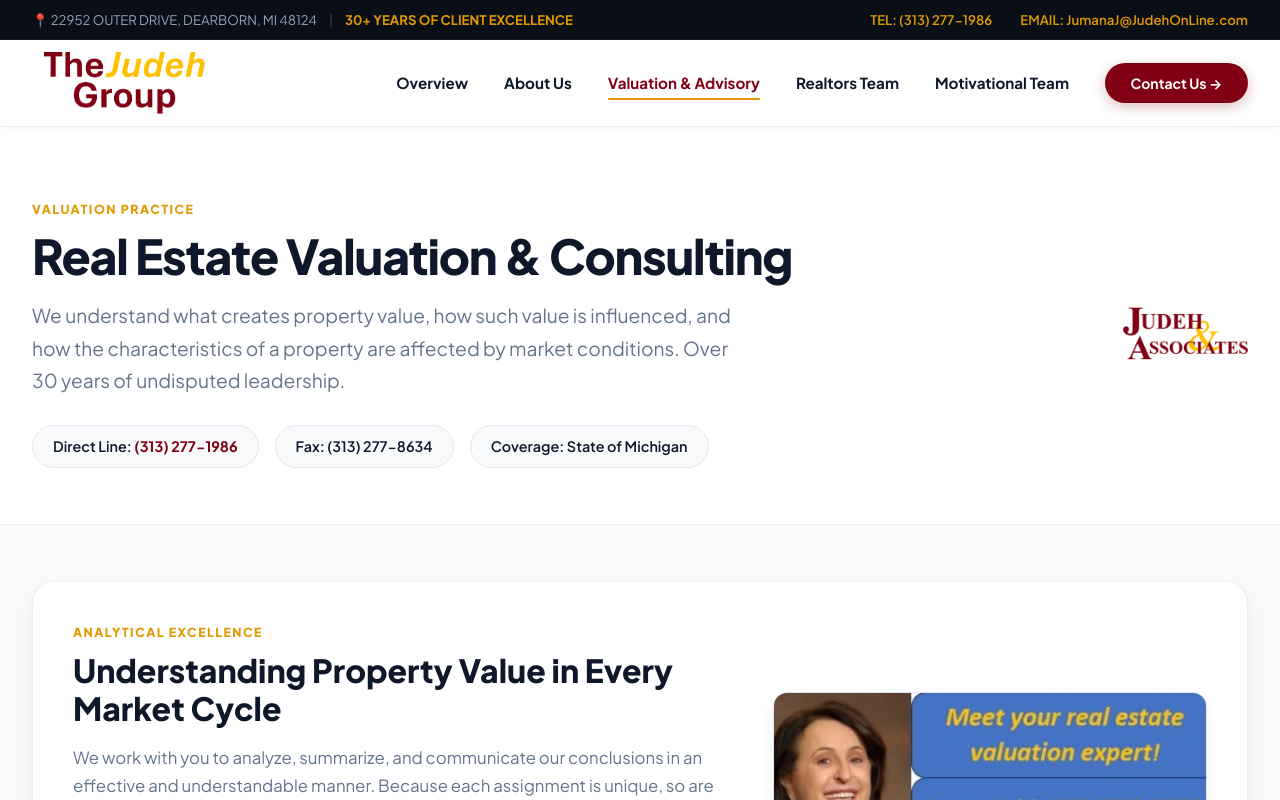
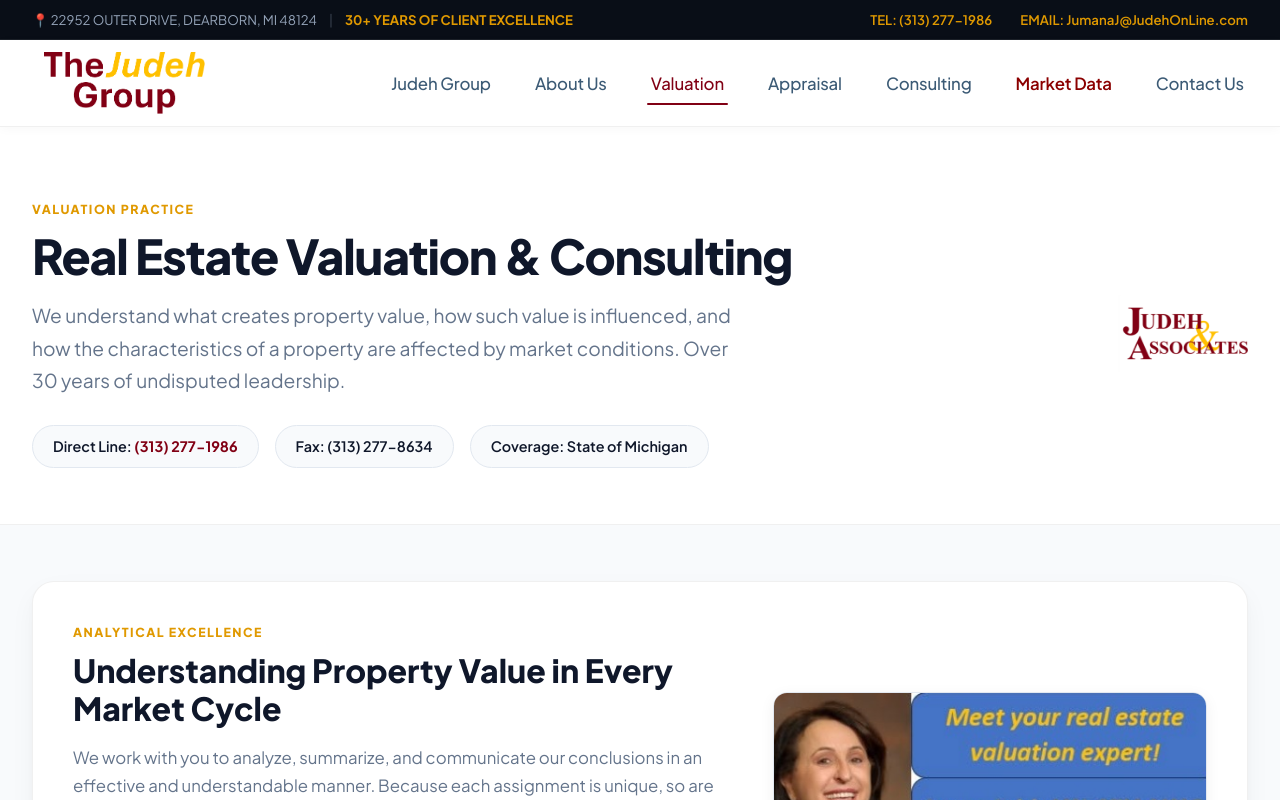
Before and after one commit to syedsujafali/judeh, a Next.js app: page /valuation in a window 1280 px wide. Shown: the top 800 px of the page. Built offline with nearby package versions, Linux system fonts and the light colour scheme.

Commit message:
feat(nav): update header navigation to match exact requested items and layout with About Us following Judeh Group

```diff
--- a/src/app/globals.css
+++ b/src/app/globals.css
@@ -143,17 +143,28 @@
 }
 
 .bento-nav-link {
-  font-size: 0.95rem;
-  font-weight: 700;
-  color: var(--bento-text-main);
+  font-size: 1.05rem;
+  font-weight: 500;
+  color: #3b5a75;
   transition: var(--transition);
   position: relative;
-  padding: 0.5rem 0;
+  padding: 0.5rem 0.25rem;
+  display: inline-block;
+  letter-spacing: -0.01em;
 }
 
 .bento-nav-link:hover,
 .bento-nav-link.active {
   color: var(--bento-crimson);
+}
+
+.bento-nav-link.bento-nav-highlight {
+  color: #8b0000;
+  font-weight: 600;
+}
+
+.bento-nav-link.bento-nav-highlight:hover {
+  color: var(--bento-gold);
 }
 
 .bento-nav-link.active::after {
@@ -163,7 +174,7 @@
   left: 0;
   right: 0;
   height: 2.5px;
-  background: var(--bento-gold);
+  background: var(--bento-crimson);
   border-radius: 2px;
 }
 
--- a/src/app/valuation/page.js
+++ b/src/app/valuation/page.js
@@ -105,7 +105,7 @@
       <div className="container" style={{ padding: '3.5rem 2rem 5rem' }}>
 
         {/* Core Value Proposition Bento Card with Leader Badge */}
-        <div className="bento-card" style={{ marginBottom: '3.5rem', background: '#ffffff' }}>
+        <div className="bento-card" id="appraisal" style={{ marginBottom: '3.5rem', background: '#ffffff' }}>
           <div style={{ display: 'grid', gridTemplateColumns: '1.2fr 0.8fr', gap: '3rem', alignItems: 'center' }}>
             <div>
               <span className="bento-badge-tag">Analytical Excellence</span>
@@ -135,7 +135,7 @@
         </div>
 
         {/* Real Estate Market Intelligence Section (From Facebook CoStar Analysis) */}
-        <div style={{ marginBottom: '4rem' }}>
+        <div id="market-data" style={{ marginBottom: '4rem', scrollMarginTop: '110px' }}>
           <div style={{ textAlign: 'center', maxWidth: '750px', margin: '0 auto 2.5rem' }}>
             <span className="bento-badge-tag">Market Analytics</span>
             <h2 className="bento-title-large">Following Market Trends &amp; Transaction Volumes</h2>
@@ -202,7 +202,7 @@
         </div>
 
         {/* Specialized Legal & Damage Services - Bento 2 Columns */}
-        <div style={{ marginBottom: '4rem' }}>
+        <div id="consulting" style={{ marginBottom: '4rem', scrollMarginTop: '110px' }}>
           <div style={{ textAlign: 'center', maxWidth: '750px', margin: '0 auto 2.5rem' }}>
             <span className="bento-badge-tag">Forensic Appraisal Services</span>
             <h2 className="bento-title-large">Specialized Legal &amp; Damage Valuations</h2>
--- a/src/components/Header.js
+++ b/src/components/Header.js
@@ -10,11 +10,13 @@
   const pathname = usePathname();
 
   const navLinks = [
-    { label: 'Overview', href: '/' },
+    { label: 'Judeh Group', href: '/' },
     { label: 'About Us', href: '/about' },
-    { label: 'Valuation & Advisory', href: '/valuation' },
-    { label: 'Realtors Team', href: '/realtors' },
-    { label: 'Motivational Team', href: '/motivational' },
+    { label: 'Valuation', href: '/valuation' },
+    { label: 'Appraisal', href: '/valuation#appraisal' },
+    { label: 'Consulting', href: '/valuation#consulting' },
+    { label: 'Market Data', href: '/valuation#market-data', highlight: true },
+    { label: 'Contact Us', href: '/#contact-section' },
   ];
 
   return (
@@ -62,10 +64,10 @@
               {navLinks.map((link) => {
                 const isActive = pathname === link.href;
                 return (
-                  <li key={link.href}>
+                  <li key={link.label}>
                     <Link
                       href={link.href}
-                      className={`bento-nav-link ${isActive ? 'active' : ''}`}
+                      className={`bento-nav-link ${isActive ? 'active' : ''} ${link.highlight ? 'bento-nav-highlight' : ''}`}
                       onClick={() => setMenuOpen(false)}
                     >
                       {link.label}
@@ -73,15 +75,6 @@
                   </li>
                 );
               })}
-              <li>
-                <Link
-                  href="/#contact-section"
-                  className="bento-cta-btn"
-                  onClick={() => setMenuOpen(false)}
-                >
-                  Contact Us &rarr;
-                </Link>
-              </li>
             </ul>
           </nav>
         </div>
```
